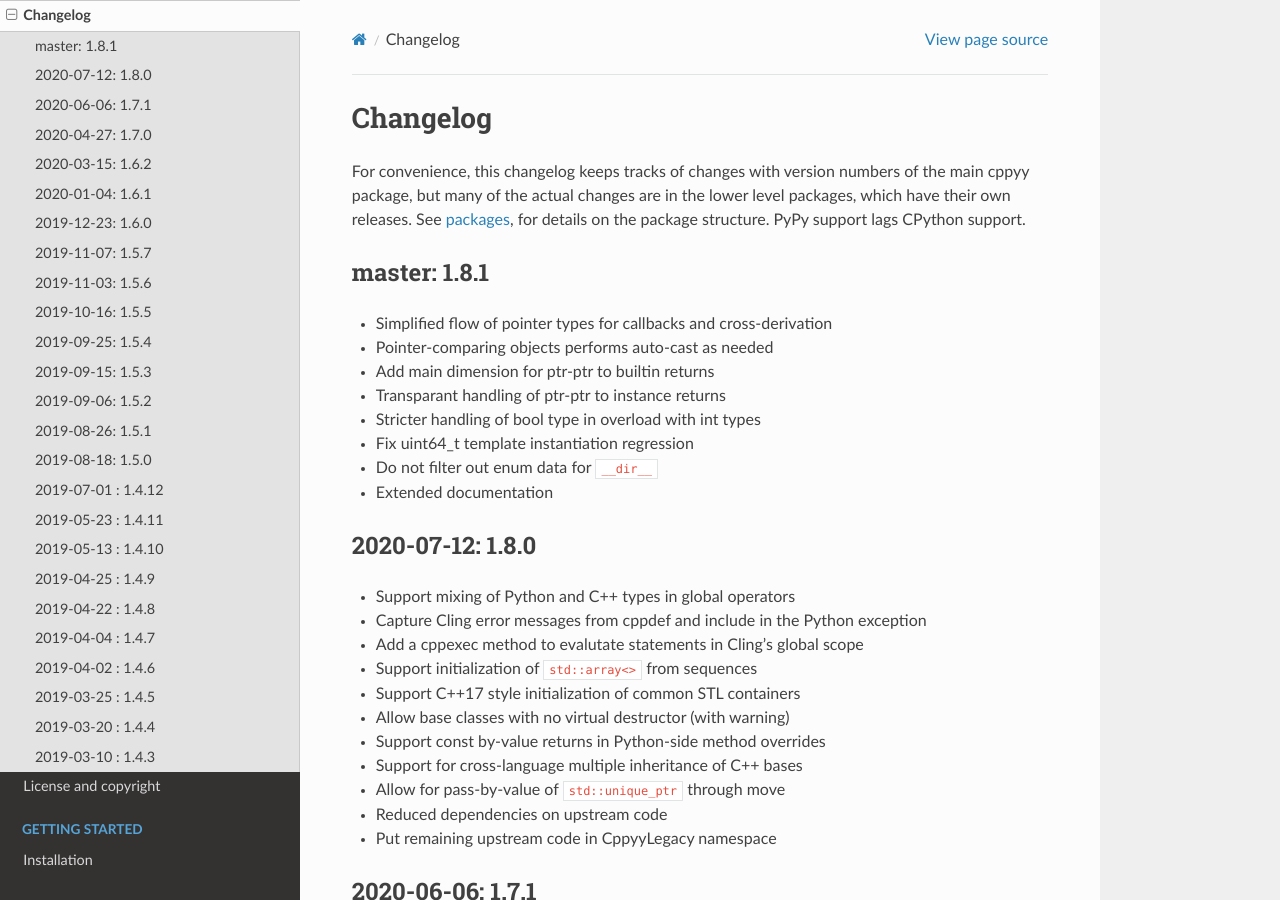
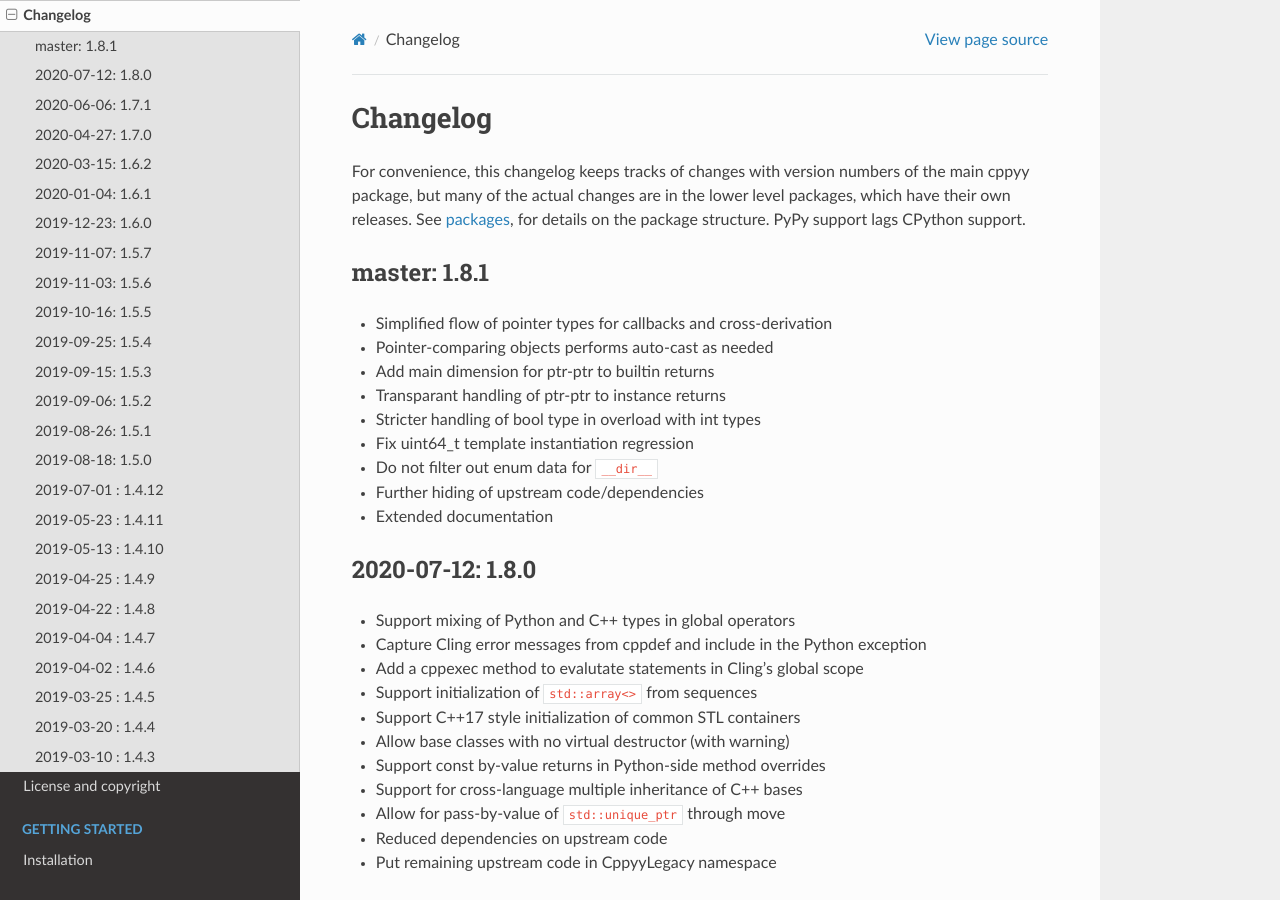
Before and after one commit to wlav/cppyy, a Sphinx documentation site: the page built from doc/source/changelog.rst, in a window 1280 px wide and 900 px high. Built offline with Sphinx 7.4.7 and the Read the Docs theme 2.0.0, drawn with Linux system fonts in a browser that asks for light colours.

Commit message:
update changelog

```diff
--- a/doc/source/changelog.rst
+++ b/doc/source/changelog.rst
@@ -20,6 +20,7 @@
 * Stricter handling of bool type in overload with int types
 * Fix uint64_t template instantiation regression
 * Do not filter out enum data for ``__dir__``
+* Further hiding of upstream code/dependencies
 * Extended documentation
 
 
```
